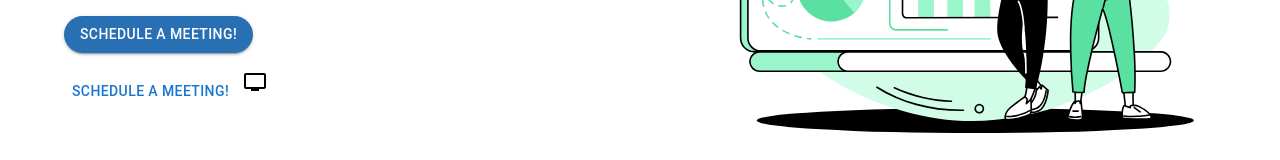
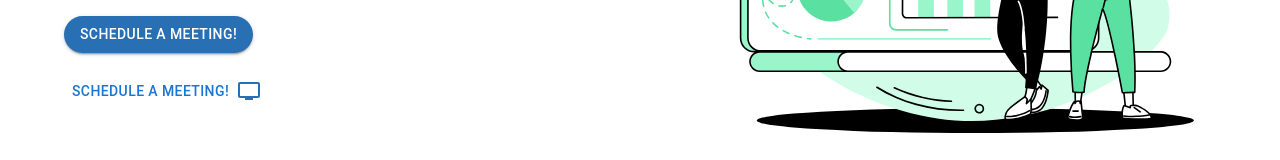
Before and after one commit to IvanTorresMia/js-associates-website, a React (Create React App) app: page /#home in a window 1280 px wide. Shown: the part 454-614 px from the top of the page. Built offline with nearby package versions, Linux system fonts and the light colour scheme.

Commit message:
fixing link style

```diff
--- a/src/pages/home/home.tsx
+++ b/src/pages/home/home.tsx
@@ -29,8 +29,10 @@ const Home: React.FunctionComponent = () => {
             </Box>
             <Box marginTop={"20px"} display={"flex"}>
               <Button variant="text">Schedule a meeting!</Button>
-              <Box marginTop={"-3px"} marginLeft={"6px"}>
-                <PersonalVideoIcon />
+              <Box>
+                <PersonalVideoIcon
+                  style={{ marginBottom: "-14px", color: colors.primaryBlue }}
+                />
               </Box>
             </Box>
           </Box>
--- a/src/pages/layout/layout.tsx
+++ b/src/pages/layout/layout.tsx
@@ -49,7 +49,7 @@ const Layout: React.FunctionComponent = () => {
               smooth={true}
               hashSpy={true}
               duration={500}
-              offset={-100}
+              offset={-50}
               to="aboutus"
             >
               About us
```
